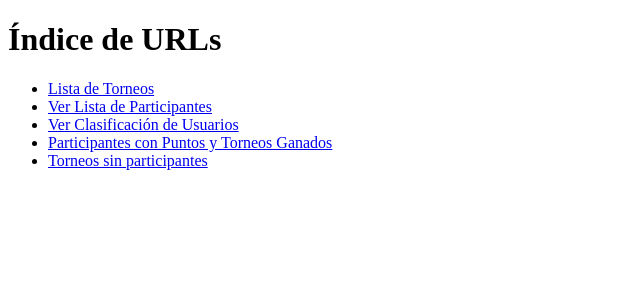
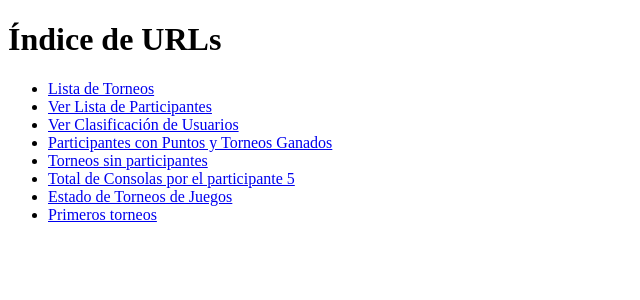
Before and after one commit to mohies/Aplicacion2, a Django app: page / in a window 1280 px wide. Shown: the top 300 px of the page, without its empty margins (0-640 px from the left). Run offline with Django 5.2, Linux system fonts and the light colour scheme.

Commit message:
me quedan 2 views

```diff
--- a/torneo/templates/index.html
+++ b/torneo/templates/index.html
@@ -13,6 +13,10 @@
             <li><a href="{% url 'lista_usuarios_primeros' %}">Ver Clasificación de Usuarios</a></li>
             <li><a href="{% url 'participantes_con_puntos_y_ganados' %}">Participantes con Puntos y Torneos Ganados</a></li>
             <li><a href="{% url 'torneos_sin_participantes' %}">Torneos sin participantes</a></li>
+            <li><a href="{% url 'consolas_participantes' 5 %}">Total de Consolas por el participante 5</a></li>
+            <li><a href="{% url 'estado_torneojuego' %}">Estado de Torneos de Juegos</a></li>
+            <li><a href="{% url 'primeros_torneos' %}">Primeros torneos</a></li>
+
         </ul>
     </body>
     </html>
--- a/torneo/templates/torneo/lista_torneo.html
+++ b/torneo/templates/torneo/lista_torneo.html
@@ -14,7 +14,7 @@
                 <p>{{ torneo.descripcion }}</p>
                 <h3>Participantes:</h3>
                 <ul>
-                    {% for torneo_participante in torneo.torneoparticipante_set.all %}
+                    {% for torneo_participante in torneo.participantes.all %}
                         <li>
                             {{ torneo_participante.participante.usuario.nombre }} -
                             Puntos: {{ torneo_participante.puntos_obtenidos }} -
--- a/torneo/templates/torneo/participantes_con_puntos_y_ganados.html
+++ b/torneo/templates/torneo/participantes_con_puntos_y_ganados.html
@@ -10,7 +10,7 @@
         {% for participante in participantes %}
             <li>
                 Correo: {{ participante.usuario.correo }} - Puntos Obtenidos: {{ participante.puntos_obtenidos }} -
-                Torneos Ganados: {{ participante.usuario.clasificacion.torneos_ganados }}
+                Torneos Ganados: {{ participante.usuario.jugador.torneos_ganados }}
             </li>
         {% endfor %}
     </ul>
--- a/torneo/templates/torneo/torneos_sin_participantes.html
+++ b/torneo/templates/torneo/torneos_sin_participantes.html
@@ -8,7 +8,7 @@
     <h1>Torneos sin Participantes</h1>
         <ul>
             {% for torneo in torneos %}
-                <li>{{ torneo.nombre }} - {{ torneo.juego.nombre }}</li>
+                <li>{{ torneo.nombre }} </li>
             {% endfor %}
         </ul>
 </body>
--- a/torneo/urls.py
+++ b/torneo/urls.py
@@ -7,6 +7,9 @@ urlpatterns = [
     path('torneo/lista_participantes',views.lista_participantes,name='lista_participantes'),
     path('usuarios/primeros/', views.lista_usuarios_primeros, name='lista_usuarios_primeros'),
     path('participantes/puntos_y_ganados/', views.participantes_con_puntos_y_ganados, name='participantes_con_puntos_y_ganados'),
-     path('torneos_sin_participantes/', views.torneos_sin_participantes, name='torneos_sin_participantes'),
+    path('torneos_sin_participantes/', views.torneos_sin_participantes, name='torneos_sin_participantes'),
+    path('participantes/consolas/<int:participante_id>/', views.consolas_participantes, name='consolas_participantes'),
+    path('estado/torneojuego/', views.estado_torneojuego, name='estado_torneojuego'),
+    path('primeros-torneos/', views.primeros_torneos, name='primeros_torneos'),
 
 ]
--- a/torneo/views.py
+++ b/torneo/views.py
@@ -1,13 +1,13 @@
 from django.shortcuts import render
 from .models import *
-from django.db.models import Prefetch
+from django.db.models import Prefetch,Count,Q
 # Create your views here.
 def index(request):
     return render(request, 'index.html')
 
 #Filtramos una lista de usuarios que esten participando en cada torneo
 def lista_torneo(request):
-    torneos = Torneo.objects.prefetch_related(Prefetch("participantes__usuario")).all() # El sufijo _set se utiliza en Django para acceder a las relaciones inversas de modelos relacionados mediante claves foráneas cuando no se ha especificado un related_name suele ser en los modelos intermedios en relaciones de muchos a muchos.
+    torneos = Torneo.objects.prefetch_related("participantes").all() # El sufijo _set se utiliza en Django para acceder a las relaciones inversas de modelos relacionados mediante claves foráneas cuando no se ha especificado un related_name suele ser en los modelos intermedios en relaciones de muchos a muchos.
     return render(request, 'torneo/lista_torneo.html', {'torneos': torneos})
 
  # Filtramos los participantes con más de 100 puntos obtenidos y los ordenamos por fecha de inscripción de manera descendente
@@ -26,12 +26,28 @@ def participantes_con_puntos_y_ganados(request):
     # Filtro con AND entre puntos de participante y torneos ganados en la clasificación
     participantes = Participante.objects.filter(
         puntos_obtenidos__gt=100,
-        usuario__clasificacion__torneos_ganados__gt=0  # Relación reversa desde Usuario hacia Clasificacion
-    ).prefetch_related(Prefetch('usuario__clasificacion'))
+        usuario__jugador__torneos_ganados__gt=0  # Relación reversa desde Usuario hacia Clasificacion
+    ).prefetch_related("usuario__jugador").select_related("usuario")
     return render(request, 'torneo/participantes_con_puntos_y_ganados.html', {'participantes': participantes})
 
 def torneos_sin_participantes(request):
     # Filtra torneos donde no hay ninguna relación en la tabla intermedia
-    torneos = Torneo.objects.filter(torneoparticipante__participante=None)
+    torneos = Torneo.objects.filter(torneoparticipante=None).all()
+    #al no querer mostrar ningun dato de la tabla participante no es necesario hacer ningun prefetch y luego a la hora de filtrar none tenemos que poner la tabla no un atributo para no tener problemas
+    return render(request, 'torneo/torneos_sin_participantes.html', {'torneos': torneos})
 
-    return render(request, 'torneo/torneos_sin_participantes.html', {'torneos': torneos})
+
+#Filtra el numero de consolas de los participantes en un torneo
+def consolas_participantes(request,participante_id):
+    participantes = Participante.objects.filter(id=participante_id).aggregate(num_consolas=Count('torneoparticipante__torneo__juegos_torneo__id_consola'))
+    return render(request, 'torneo/consolas_participantes.html', {'total_consolas': participantes})
+
+#Filtra el estado torneo de un juego
+def estado_torneojuego(request):
+    torneojuegos = TorneoJuego.objects.filter(Q(estado="activo") | Q(estado="pendiente")).select_related("torneo","juego")
+    return render(request, 'torneo/estado_torneojuego.html', {'torneojuegos': torneojuegos})
+
+# Vista para mostrar los primeros 5 torneos por fecha de inicio
+def primeros_torneos(request):
+    torneos = Torneo.objects.order_by('fecha_inicio')[:5]  # Limita a los primeros 5
+    return render(request, 'torneo/primeros_torneos.html', {'torneos': torneos})
```
Also changed, not shown: torneo/templates/torneo/consolas_participantes.html (added, +14 -0 lines), torneo/templates/torneo/estado_torneojuego.html (added, +21 -0 lines), torneo/templates/torneo/primeros_torneos.html (added, +19 -0 lines). Lines whose indentation alone changed are shown as unchanged.
